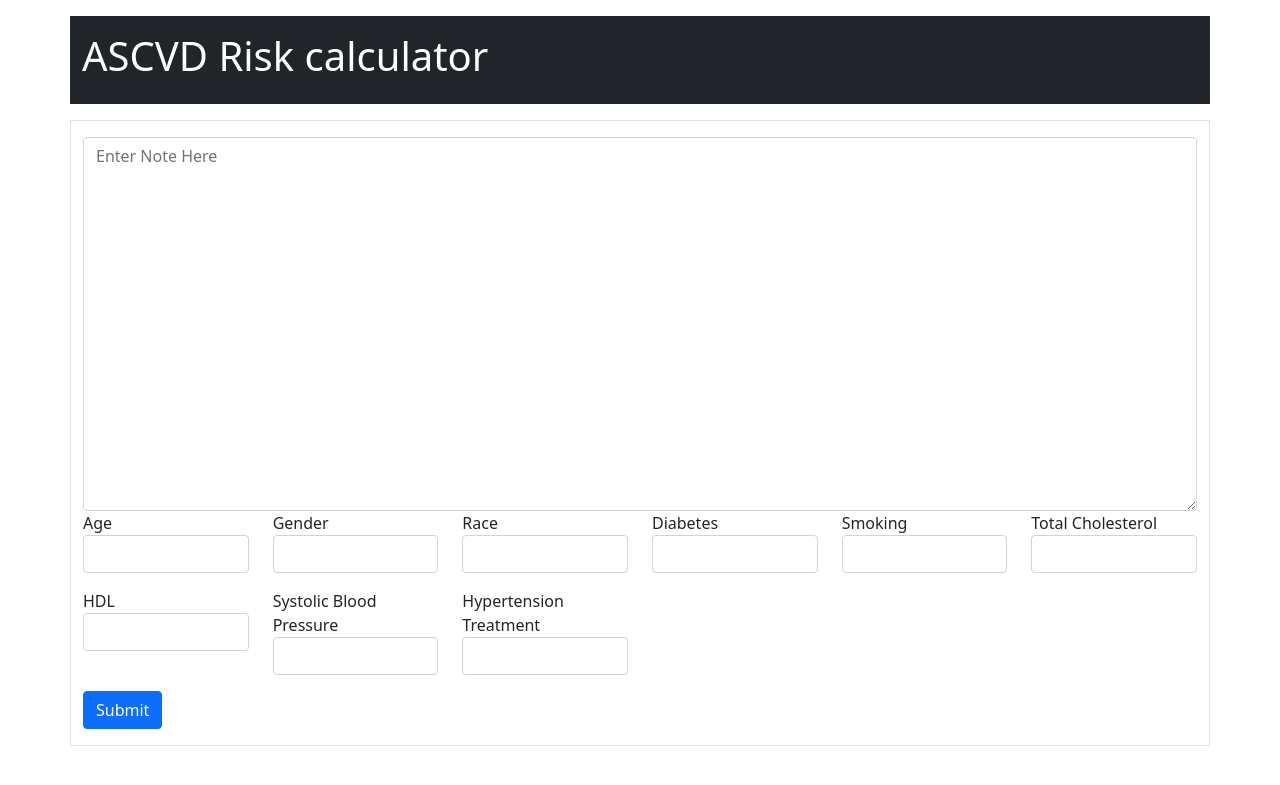
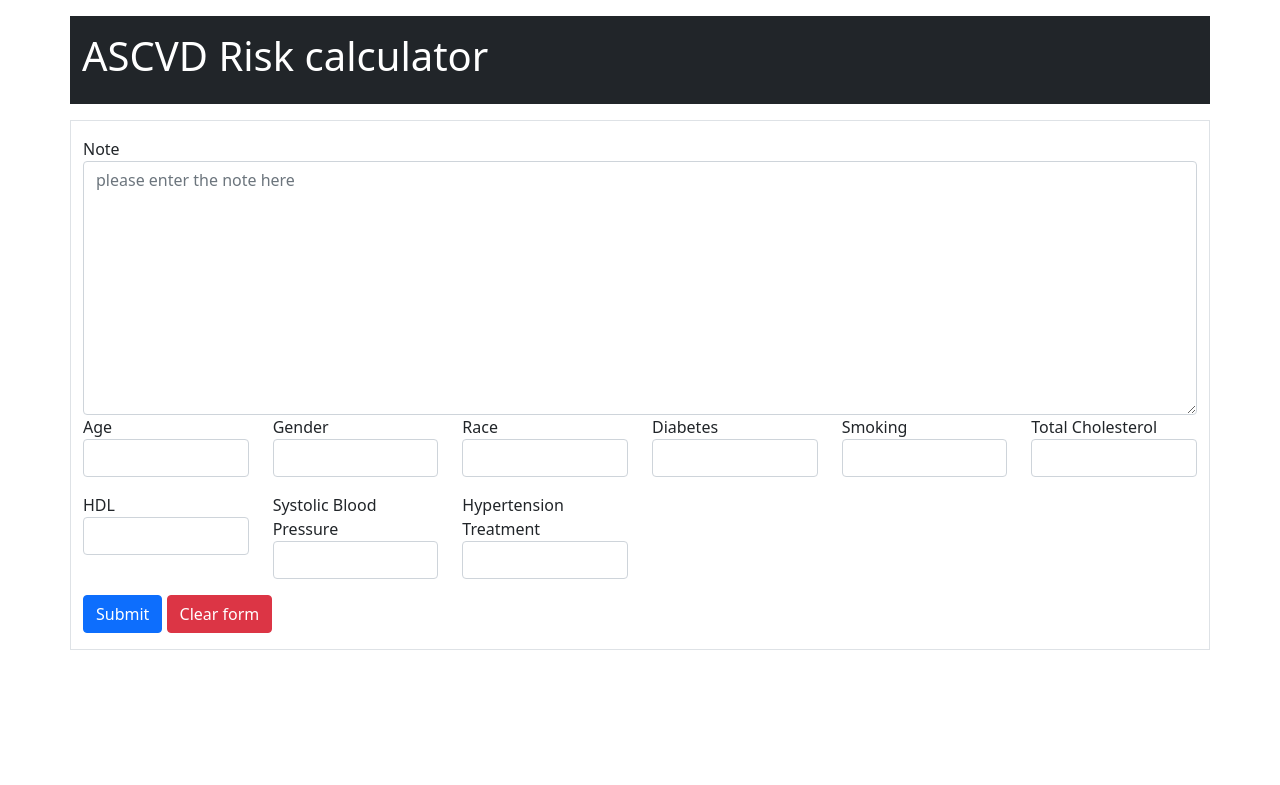
Before and after one commit to askmydog/HAP618-final-project-v2, a Flask app: page / in a window 1280 px wide. Shown: the top 785 px of the page. Run offline with Flask 3, Linux system fonts and the light colour scheme.

Commit message:
updated risk recommendation

```diff
--- a/app/forms.py
+++ b/app/forms.py
@@ -22,4 +22,4 @@ class RiskForm(FlaskForm):
     dm = SelectField('Diabetes', choices=[('', ''),(1, 'Yes'),(0,'No')], validators=[validate_select], render_kw={'class':'form-control'})
     race = SelectField('Race', choices=[('',''),('w', 'White'),('b','Black')], validators=[validate_select], render_kw={'class':'form-control'})
     sm = SelectField('Smoking', choices=[('',''),(1, 'Yes'),(0,'No')], validators=[validate_select], render_kw={'class':'form-control'})
-    submit = SubmitField('Submit', render_kw={'class':'btn btn-primary'})
+    submit = SubmitField('Submit',)
--- a/app/routes.py
+++ b/app/routes.py
@@ -1,23 +1,24 @@
 from flask import render_template, request, redirect, url_for,flash, jsonify
 from app import app
 from app.forms import RiskForm
-from functions import *
+from functions import PatientClass
 
 @app.route('/', methods = ['GET','POST'])
 def risk_calc():
     form = RiskForm()
-    if form.validate_on_submit():
-        patient = PatientClass(age=form.age.data,
-                               gen= form.gender.data,
-                               race=form.race.data,
-                               dm=form.dm.data,
-                               sm=form.sm.data,
-                               tchol=form.tchol.data,
-                               hdl=form.hdl.data,
-                               sbp = form.sbp.data,
-                               hrx=form.hrx.data)
-        print(patient.ascvd_risk(), " ", patient.risk_rec())
-
-        return render_template('results.html', risk = patient.ascvd_risk(), rec = patient.risk_rec())
-
+    if form.is_submitted():
+        if form.validate():
+            patient = PatientClass(age=form.age.data,
+                                gen= form.gender.data,
+                                race=form.race.data,
+                                dm=form.dm.data,
+                                sm=form.sm.data,
+                                tchol=form.tchol.data,
+                                hdl=form.hdl.data,
+                                sbp = form.sbp.data,
+                                hrx=form.hrx.data)
+            return render_template('results.html', risk = patient.ascvd_risk(), rec = patient.risk_rec())
+        else:
+            form.note.default = form.note.data
+            return render_template('risk_calc.html', form = form)
     return render_template("risk_calc.html", form = form)
--- a/app/static/script.js
+++ b/app/static/script.js
@@ -9,6 +9,7 @@ sm = document.getElementById('sm');
 tchol = document.getElementById('tchol');
 hdl = document.getElementById('hdl');
 sbmt = document.getElementById('submit');
+clrbtn = document.getElementById("clear_btn")
 
 function age_parser(text){
     const re = /\d+(?=\s?(yo|year old|YO))/i;
@@ -186,3 +187,7 @@ note.addEventListener('input', () => {
         hdl.value = hdl_match;
     }
 });
+
+clrbtn.addEventListener("click", ()=>{
+    location.replace(location.href)
+})
--- a/app/templates/results.html
+++ b/app/templates/results.html
@@ -4,6 +4,7 @@
     <div class="container-fluid py-3 my-3">
 
         <p class="lead">The patient's 10-year risk of heart attack or stroke is <strong>{{ '%.1f' % (risk * 100) }}%</strong></p>
-        <p>{{rec}}</p>
+        <p>{{rec[0]}}</p>
+        <p class="text-muted">{{rec[1]}}<em>{{ '%.1f' % (rec[2]*100)}}%</em></p>
     </div>
 {% endblock %}
--- a/app/templates/risk_calc.html
+++ b/app/templates/risk_calc.html
@@ -9,7 +9,8 @@
     <div class="row">
         <div class="col">
                 <div class = "form-group">
-                <textarea class = "form-control" name="note" id="note" rows="15" placeholder="Enter Note Here"></textarea>
+                {{ form.note.label}}
+                {{ form.note(class_="form-control", placeholder = "please enter the note here", rows="10") }}
                 </div>
         </div>
     </div>
@@ -127,7 +128,8 @@
         </div>
     <div class="row">
         <div class="col">
-            {{ form.submit }}
+            {{ form.submit(class_="btn btn-primary") }}
+            <button type="button" class="btn btn-danger" id="clear_btn">Clear form</button>
         </div>
     </div>
 </div>
```
Also changed, not shown: functions.py (+12 -4 lines), 1 other file.
